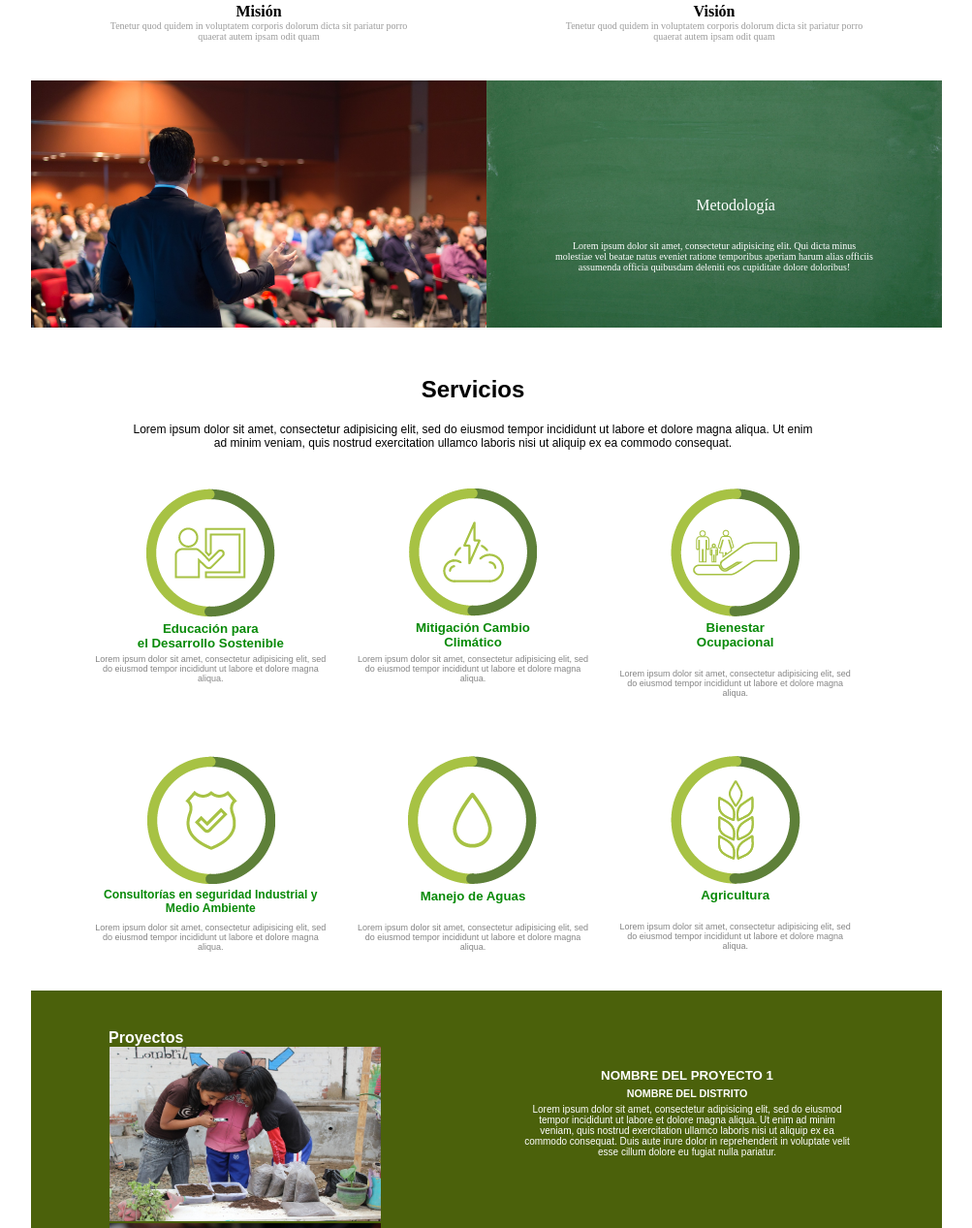
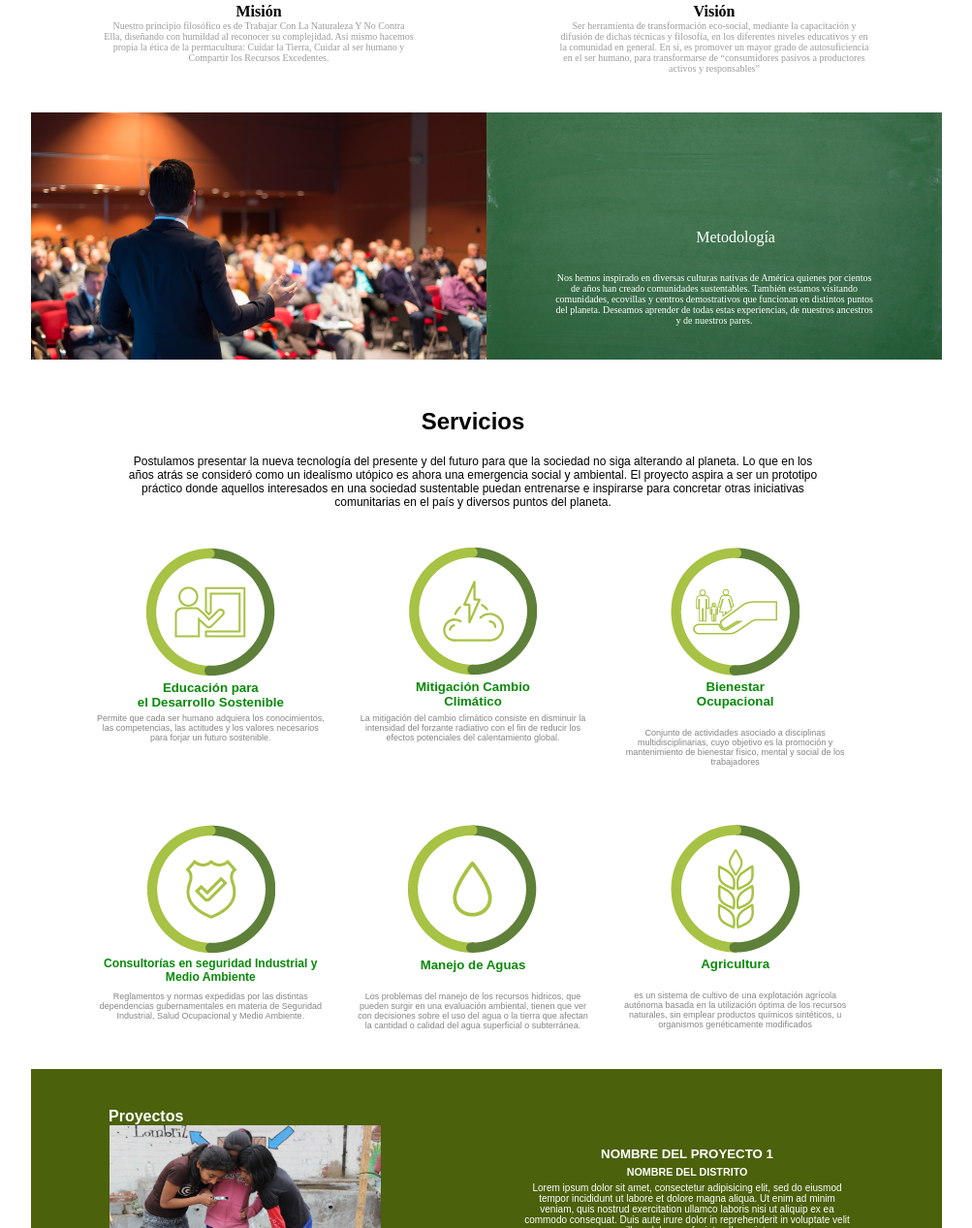
Before and after one commit to Sandra-Luque/E-comunidad--trabajo-grupal, a plain HTML site: page index.html in a window 1280 px wide. Shown: the part 489-1756 px from the top of the page at 97% size, without its empty margins (138-1141 px from the left). Drawn offline with Linux system fonts and the light colour scheme.

Commit message:
texto relleno cambiado al 80%

```diff
--- a/index.html
+++ b/index.html
@@ -28,18 +28,18 @@
 				</div>
 
 				<div class="text-banner">
-					<p>Lorem ipsum dolor sit amet, consectetur adipisicing elit. Qui dicta minus molestiae vel beatae natus eveniet ratione temporibus aperiam harum alias officiis assumenda officia quibusdam deleniti eos cupiditate dolore doloribus!</p>
+					<p>Estamos sembrando las bases para un asentamiento humano sustentable. Nos proponemos vivir simplemente, en contacto con la naturaleza, organizados en forma de una pequeña villa ecológica, con principios ecológicos, comunitarios y sociales</p>
 				</div>
 				<div class="row fila-nost">
 				<div class="col-6">
 					<img src="img/iconos/mision/mision.png">
 					<p><b>Misión</b></p>
-					<p class="text-v-m">Tenetur quod quidem in voluptatem corporis dolorum dicta sit pariatur porro quaerat autem ipsam odit quam </p>
+					<p class="text-v-m">Nuestro principio filosófico es de Trabajar Con La Naturaleza Y No Contra Ella, diseñando con humildad al reconocer su complejidad. Así mismo hacemos propia la ética de la permacultura: Cuidar la Tierra, Cuidar al ser humano y Compartir los Recursos Excedentes.</p>
 				</div>
 				<div class="col-6">
 					<img src="img/iconos/mision/vision.png">
 					<p><b>Visión</b></p>
-					<p class="text-v-m">Tenetur quod quidem in voluptatem corporis dolorum dicta sit pariatur porro quaerat autem ipsam odit quam</p>
+					<p class="text-v-m"> Ser herramienta de transformación eco-social, mediante la capacitación y difusión de dichas técnicas y filosofía, en los diferentes niveles educativos y en la comunidad en general. En sí, es promover un mayor grado de autosuficiencia en el ser humano, para transformarse de “consumidores pasivos a productores activos y responsables”</p>
 				</div>
 				</div>
 
@@ -53,7 +53,7 @@
 					<img class="m-fondo" src="img/fondo.jpg">
 					<img class="ico-metod" src="img/iconos/metodologia-icon.png">
 					<p>Metodología</p>
-					<p class="text-metod">Lorem ipsum dolor sit amet, consectetur adipisicing elit. Qui dicta minus molestiae vel beatae natus eveniet ratione temporibus aperiam harum alias officiis assumenda officia quibusdam deleniti eos cupiditate dolore doloribus!</p>
+					<p class="text-metod">Nos hemos inspirado en diversas culturas nativas de América quienes por cientos de años han creado comunidades sustentables. También estamos visitando comunidades, ecovillas y centros demostrativos que funcionan en distintos puntos del planeta. Deseamos aprender de todas estas experiencias, de nuestros ancestros y de nuestros pares.</p>
 						</div>
 					</div>
 				</div>
@@ -67,44 +67,35 @@
 			<div class="row">
 				<div class="col-12">
 					<h2>Servicios</h2>
-					<p>Lorem ipsum dolor sit amet, consectetur adipisicing elit, sed do eiusmod
-					tempor incididunt ut labore et dolore magna aliqua. Ut enim ad minim veniam,
-					quis nostrud exercitation ullamco laboris nisi ut aliquip ex ea commodo
-					consequat.</p>
+					<p>Postulamos presentar la nueva tecnología del presente y del futuro para que la sociedad no siga alterando al planeta. Lo que en los años atrás se consideró como un idealismo utópico es ahora una emergencia social y ambiental. El proyecto aspira a ser un prototipo práctico donde aquellos interesados en una sociedad sustentable puedan entrenarse e inspirarse para concretar otras iniciativas comunitarias en el país y diversos puntos del planeta.</p>
 				</div>
 					<div class="list-serv">
 						<ul class="col-12">
 							<li class="col-4">
-								<a href=""><img src="img\iconos\servicios-icon/educacion.png"><h5>Educación para</h5><h5 class="uno">el Desarrollo Sostenible</h5></a>
-								<p>Lorem ipsum dolor sit amet, consectetur adipisicing elit, sed do eiusmod
-								tempor incididunt ut labore et dolore magna aliqua.</p>
+								<a href="http://www.unesco.org/new/es/our-priorities/sustainable-development/"><img src="img\iconos\servicios-icon/educacion.png"><h5>Educación para</h5><h5 class="uno">el Desarrollo Sostenible</h5></a>
+								<p>Permite que cada ser humano adquiera los conocimientos, las competencias, las actitudes y los valores necesarios para forjar un futuro sostenible.</p>
 							</li>
 							<li class="col-4">
-								<a href=""><img src="img\iconos\servicios-icon/mitigacion.png"><h5 class="tres">Mitigación Cambio Climático</h5></a>
-								<p>Lorem ipsum dolor sit amet, consectetur adipisicing elit, sed do eiusmod
-								tempor incididunt ut labore et dolore magna aliqua.</p>
+								<a href="https://es.wikipedia.org/wiki/Mitigaci%C3%B3n_del_cambio_clim%C3%A1tico"><img src="img\iconos\servicios-icon/mitigacion.png"><h5 class="tres">Mitigación Cambio Climático</h5></a>
+								<p>La mitigación del cambio climático consiste en disminuir la intensidad del forzante radiativo con el fin de reducir los efectos potenciales del calentamiento global.</p>
 							</li>
 							<li class="col-4">
-								<a href=""><img src="img\iconos\servicios-icon/bienestar.png"><h5>Bienestar Ocupacional</h5></a>
-								<p>Lorem ipsum dolor sit amet, consectetur adipisicing elit, sed do eiusmod
-								tempor incididunt ut labore et dolore magna aliqua.</p>
+								<a href="https://es.wikipedia.org/wiki/Salud_ocupacional"><img src="img\iconos\servicios-icon/bienestar.png"><h5>Bienestar Ocupacional</h5></a>
+								<p>Conjunto de actividades asociado a disciplinas multidisciplinarias, cuyo objetivo es la promoción y mantenimiento de bienestar físico, mental y social de los trabajadores</p>
 							</li>
 						</ul>
 						<ul class="col-12">
 							<li class="col-4">
 								<a href=""><img src="img\iconos\servicios-icon/seguridad-icon.png"><h5 class="dos">Consultorías en seguridad Industrial y Medio Ambiente</h5></a>
-								<p>Lorem ipsum dolor sit amet, consectetur adipisicing elit, sed do eiusmod
-								tempor incididunt ut labore et dolore magna aliqua.</p>
+								<p>Reglamentos y normas expedidas por las distintas dependencias gubernamentales en materia de Seguridad Industrial, Salud Ocupacional y Medio Ambiente. </p>
 							</li>
 							<li class="col-4">
-								<a href=""><img src="img\iconos\servicios-icon/manejo-de-agua.png"><h5>Manejo de Aguas</h5></a>
-								<p>Lorem ipsum dolor sit amet, consectetur adipisicing elit, sed do eiusmod
-								tempor incididunt ut labore et dolore magna aliqua.</p>
+								<a href="https://es.wikipedia.org/wiki/Manejo_del_recurso_agua"><img src="img\iconos\servicios-icon/manejo-de-agua.png"><h5>Manejo de Aguas</h5></a>
+								<p>Los problemas del manejo de los recursos hidricos, que pueden surgir en una evaluación ambiental, tienen que ver con decisiones sobre el uso del agua o la tierra que afectan la cantidad o calidad del agua superficial o subterránea.</p>
 							</li>
 							<li class="col-4">
-								<a href=""><img src="img\iconos\servicios-icon/agricultura-icon.png"><h5>Agricultura</h5></a>
-								<p>Lorem ipsum dolor sit amet, consectetur adipisicing elit, sed do eiusmod
-								tempor incididunt ut labore et dolore magna aliqua.</p>
+								<a href="https://es.wikipedia.org/wiki/Agricultura_ecol%C3%B3gica"><img src="img\iconos\servicios-icon/agricultura-icon.png"><h5>Agricultura</h5></a>
+								<p>es un sistema de cultivo de una explotación agrícola autónoma basada en la utilización óptima de los recursos naturales, sin emplear productos químicos sintéticos, u organismos genéticamente modificados</p>
 							</li>
 						</ul>
 					</div>
```
